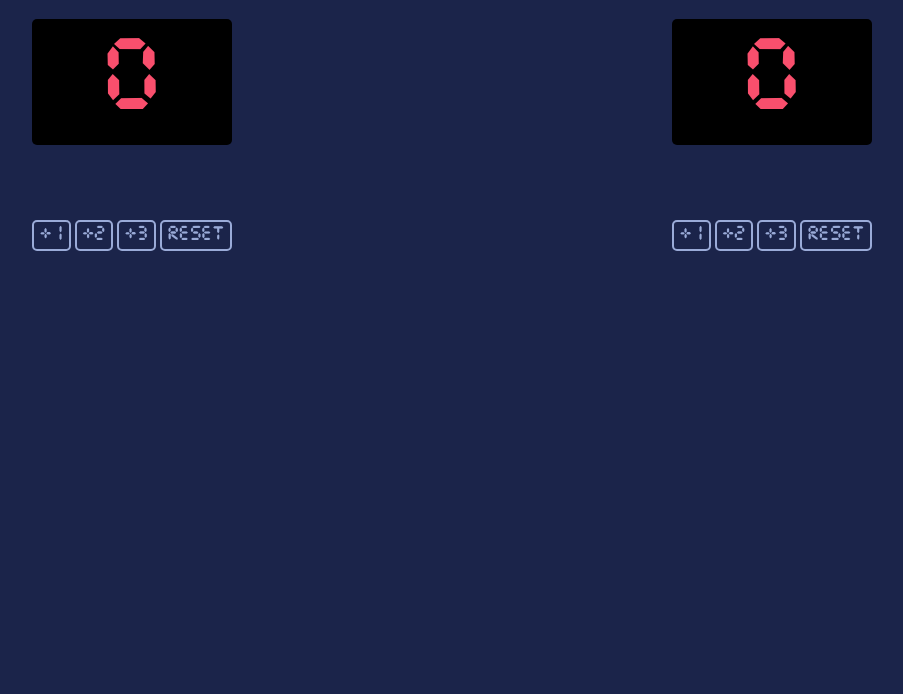
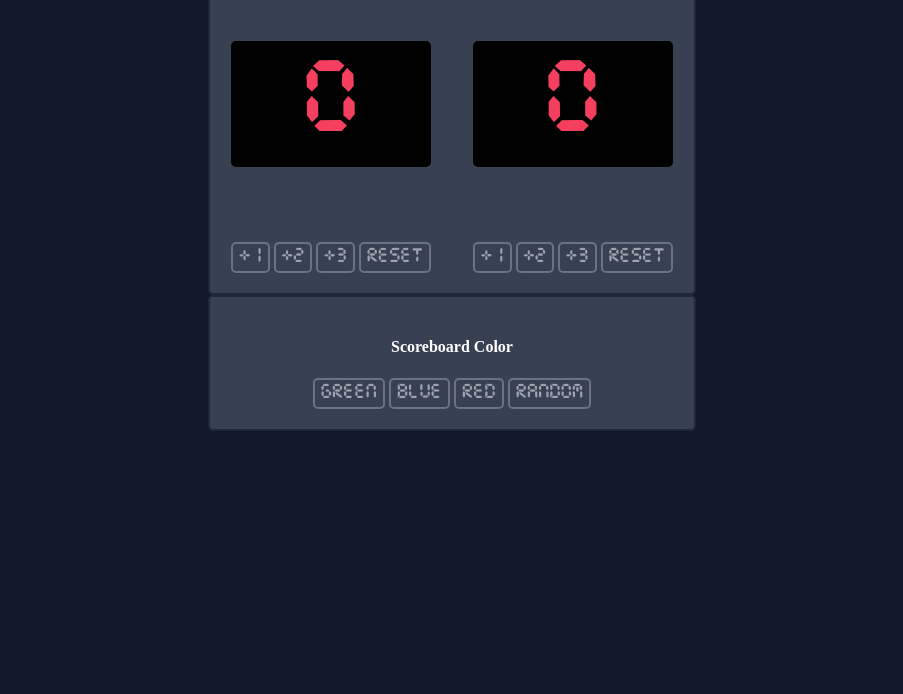
Before and after one commit to ladissi/soloProject_BasketBallScoreKeeper, a plain HTML site: page index.html in a window 1280 px wide. Shown: the part 106-800 px from the top of the page, without its empty margins (188-1091 px from the left). Drawn offline with Linux system fonts and the light colour scheme.

Commit message:
Add files via upload

```diff
--- a/index.css
+++ b/index.css
@@ -3,11 +3,21 @@
     src: url('fonts/CursedTimerULiL.ttf') format('truetype');
 }
 
-body {
+html, body {
     margin: 0;
     text-align: center;
-    background: #1B244A;
+    background: #111827;
     color: white;
+    display: flex;
+    justify-content: center;
+}
+
+.parentContainer {
+    display: flex;
+    flex-direction: column;
+    align-items: center;
+    width: 100%;
+    max-width: 2000px;
 }
 
 h3 {
@@ -18,13 +28,17 @@ h3 {
     text-align: center;
 }
 
+.column {
+    padding: 20px;
+}
+
 .score {
     font-family: Cursed Timer ULiL, sans-serif;
     font-size: 90px;
     font-weight: 400;
     line-height: 126.67px;
     text-align: center;
-    color: #F94F6D;
+    color: #F43F5E;
     background-color: black;
     border-radius: 5px;
 }
@@ -33,6 +47,13 @@ h3 {
 .container {
     display: flex;
     justify-content: space-around;
+    width: 100%;
+    max-width: 2000px;
+    border: 2px solid #1F2937;
+    background: #374151;
+    border-radius: 5px;
+
+
 }
 
 button {
@@ -42,7 +63,7 @@ button {
     font-weight: 400;
     line-height: 25px;
     text-align: center;
-    color: #9AABD8;
-    border: 2px solid #9AABD8;
+    color: #9CA3AF;
+    border: 2px solid #6B7280;
     border-radius: 5px;
 }
--- a/index.html
+++ b/index.html
@@ -3,6 +3,7 @@
         <link rel="stylesheet" href="index.css">
     </head>
     <body>
+        <div class="parentContainer">
             <div class="container">
                 <div class="column">
                     <h3>HOME</h3>
@@ -25,6 +26,18 @@
                     </div>
                 </div>
             </div>
+            <div class="container">
+                <div class="column">
+                    <h4>Scoreboard Color</h4>
+                    <div class="colorButtons">
+                    <button onclick="updateGreen()">Green</button>
+                    <button onclick="updateBlue()">Blue</button>
+                    <button onclick="updateRed()">Red</button>
+                    <button onclick="updateRandom()">Random</button>
+                    </div>
+                </div>
+            </div>
+        </div>
         <script src="index.js"></script>
     </body>
 </html>
--- a/index.js
+++ b/index.js
@@ -23,5 +23,34 @@ function updateGuestScore(val) {
 
 function resetGuest() {
     document.getElementById("guestScore").textContent = 0;
+}
 
+function updateGreen() {
+    document.body.style.background = "#064E3B";
+    document.documentElement.style.background = "#064E3B";
 }
+
+function updateBlue() {
+    document.body.style.background = "#0C4A6E";
+    document.documentElement.style.background = "#0C4A6E";
+    }
+
+
+function updateRed() {
+    document.body.style.background = "#881337";
+    document.documentElement.style.background = "#881337";
+}
+
+function updateRandom() {
+    document.body.style.background = getRandomColor();
+    document.documentElement.style.background = getRandomColor();
+}
+
+function getRandomColor() {
+    const letters = '0123456789ABCDEF';
+    let color = '#';
+    for (let i = 0; i < 6; i++) {
+        color += letters[Math.floor(Math.random() * 16)];
+        }
+        return color;
+        }
```
Lines whose indentation alone changed are shown as unchanged.
